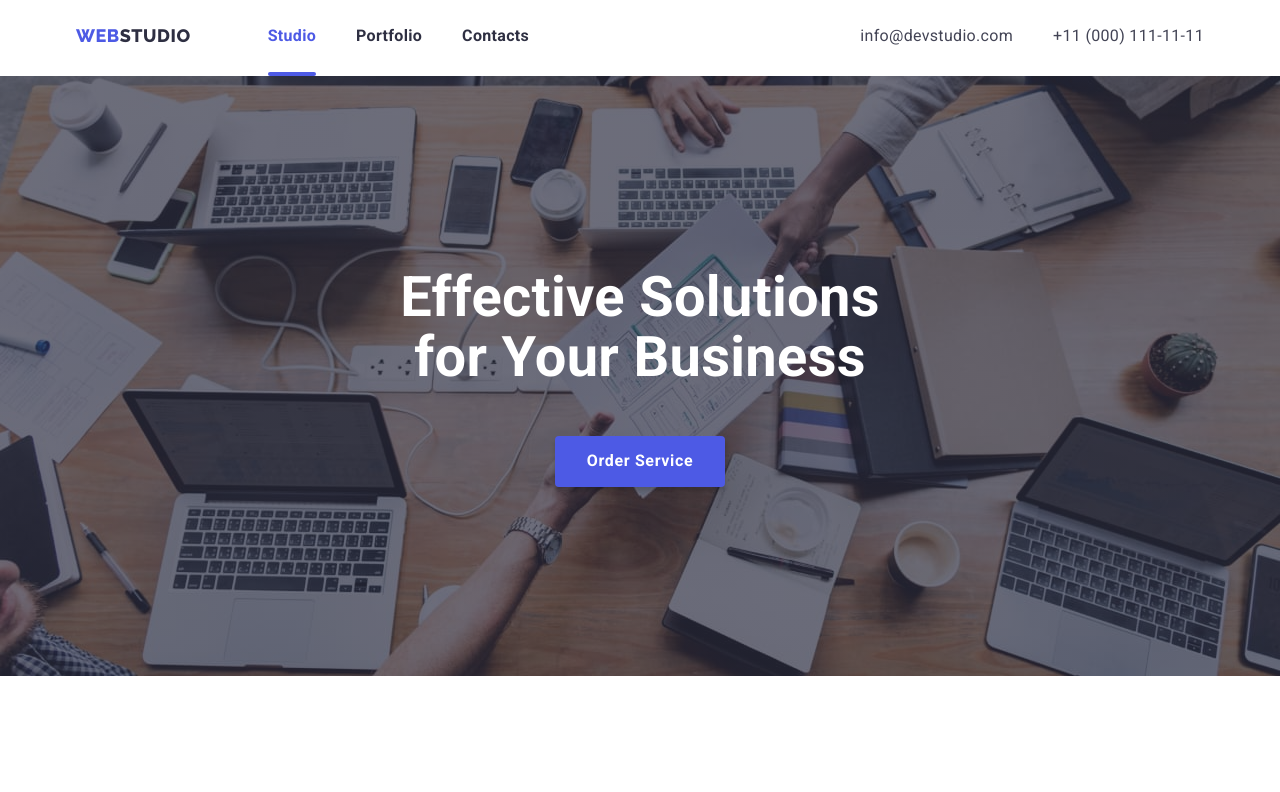
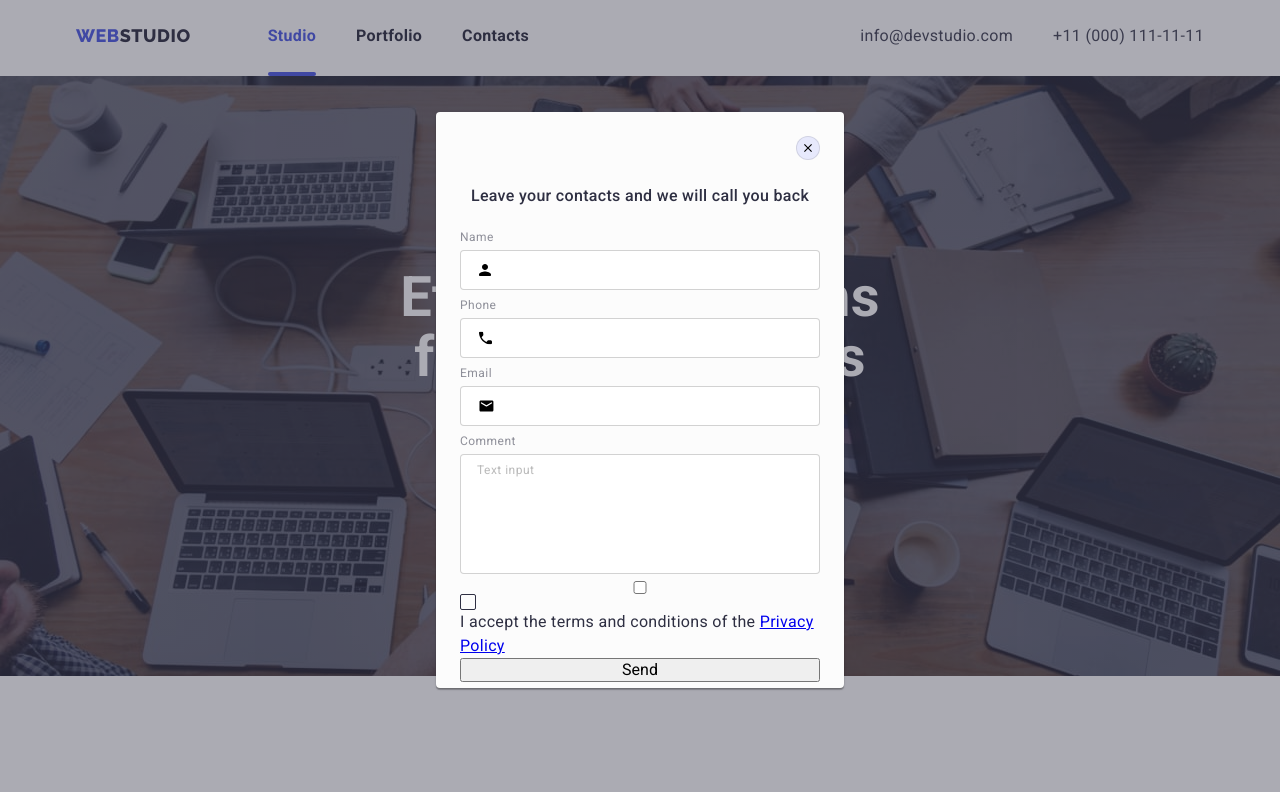
Before and after one commit to GinGreen91/goit-markup-hw-06, a plain HTML site: page index.html in a window 1280 px wide. Shown: the top 792 px of the page. Drawn offline with nearby package versions, Linux system fonts and the light colour scheme.

Commit message:
hard work 6

```diff
--- a/css/styles.css
+++ b/css/styles.css
@@ -334,7 +334,6 @@ button {
 	color: #404bbf;
 }
 
-
 .customers-logo {
 	fill: currentColor;
 }
@@ -536,6 +535,7 @@ button {
 	background-color: #fcfcfc;
 	box-shadow: 0px 1px 1px rgba(0, 0, 0, 0.14), 0px 1px 3px rgba(0, 0, 0, 0.12), 0px 2px 1px rgba(0, 0, 0, 0.2);
 	border-radius: 4px;
+	padding: 72px 24px 24px;
 }
 
 .modal-close-btn {
@@ -554,7 +554,7 @@ button {
 	transition: background-color var(--transition);
 }
 
-.model-close-btn-icon{
+.model-close-btn-icon {
 	transition: fill var(--transition);
 }
 
@@ -573,3 +573,98 @@ button {
 	visibility: hidden;
 	pointer-events: none;
 }
+/*------------------MODAL FORM------------------*/
+.contact-form {
+	display: flex;
+	flex-direction: column;
+}
+
+.modal-window-title {
+	font-weight: 500;
+	font-size: 16px;
+	color: var(--dark);
+	text-align: center;
+	margin-bottom: 14px;
+}
+
+.contact_form_input {
+	width: 100%;
+	height: 40px;
+	border: 1px solid rgba(33, 33, 33, 0.2);
+	border-radius: 4px;
+	padding: 11px 38px;
+	transition: border-color var(--transition);
+	/*проверить в дз шрифт и цвет текста внутри*/
+}
+
+.contact_form_input:focus {
+	outline: none;
+	border: 1px solid #4d5ae5;
+}
+
+.contact_form_input:focus + .input-form-icon {
+	fill: #4d5ae5;
+}
+
+.lable-text {
+	display: block;
+	font-size: 12px;
+	line-height: 1.33;
+	letter-spacing: 0.04em;
+	color: var(--subtle-text);
+	margin-top: 8px;
+	margin-bottom: 4px;
+}
+
+.form-input-wrapper {
+	display: block;
+	position: relative;
+}
+
+.input-form-icon {
+	position: absolute;
+	top: 50%;
+	transform: translate(0, -50%);
+	left: 19px;
+	transition: fill var(--transition);
+}
+
+.modal-textarea-form {
+	width: 100%;
+	height: 120px;
+	padding: 8px 16px;
+	resize: none;
+	border: 1px solid rgba(33, 33, 33, 0.2);
+	border-radius: 4px;
+	transition: border-color var(--transition);
+}
+
+.modal-textarea-form:focus {
+	outline: none;
+	border: 1px solid #4d5ae5;
+}
+
+.modal-textarea-form::placeholder {
+	font-size: 12px;
+	line-height: 1.33;
+	letter-spacing: 0.04em;
+	color: rgba(117, 117, 117, 0.5);
+}
+
+.checkbox-form::before {
+	display: block;
+	width: 16px;
+	height: 16px;
+	border: 1.25px solid #2e2f42;
+	border-radius: 2px;
+	content: "";
+	cursor: pointer;
+}
+
+.check-form:checked + .checkbox-form::before {
+	background-color: var(--primary-brand);
+	background-image: url(../image/check-icon.svg);
+	/* background-size: 10px 8px;
+	background-position: center center;
+	background-repeat: no-repeat; */
+}
--- a/index.html
+++ b/index.html
@@ -127,28 +127,28 @@
 								<ul class="social-member-list">
 									<li class="social-member-item">
 										<a href="#" class="social-member-link">
-											<svg class="social-list-icon" widht="16" height="16">
+											<svg class="social-list-icon" width="16px" height="16px">
 												<use href="./image/icons.svg#icon-instagram_icon"></use>
 											</svg>
 										</a>
 									</li>
 									<li class="social-member-item">
 										<a href="#" class="social-member-link">
-											<svg class="social-list-icon" widht="16" height="16">
+											<svg class="social-list-icon" width="16px" height="16px">
 												<use href="./image/icons.svg#icon-twitter_icon"></use>
 											</svg>
 										</a>
 									</li>
 									<li class="social-member-item">
 										<a href="#" class="social-member-link">
-											<svg class="social-list-icon" widht="16" height="16">
+											<svg class="social-list-icon" width="16px" height="16px">
 												<use href="./image/icons.svg#icon-facebook_icon"></use>
 											</svg>
 										</a>
 									</li>
 									<li class="social-member-item">
 										<a href="#" class="social-member-link">
-											<svg class="social-list-icon" widht="16" height="16">
+											<svg class="social-list-icon" width="16px" height="16px">
 												<use href="./image/icons.svg#icon-linkedin_icon"></use>
 											</svg>
 										</a>
@@ -164,28 +164,28 @@
 								<ul class="social-member-list">
 									<li class="social-member-item">
 										<a href="#" class="social-member-link">
-											<svg class="social-list-icon" widht="16" height="16">
+											<svg class="social-list-icon" width="16px" height="16px">
 												<use href="./image/icons.svg#icon-instagram_icon"></use>
 											</svg>
 										</a>
 									</li>
 									<li class="social-member-item">
 										<a href="#" class="social-member-link">
-											<svg class="social-list-icon" widht="16" height="16">
+											<svg class="social-list-icon" width="16px" height="16px">
 												<use href="./image/icons.svg#icon-twitter_icon"></use>
 											</svg>
 										</a>
 									</li>
 									<li class="social-member-item">
 										<a href="#" class="social-member-link">
-											<svg class="social-list-icon" widht="16" height="16">
+											<svg class="social-list-icon" width="16px" height="16px">
 												<use href="./image/icons.svg#icon-facebook_icon"></use>
 											</svg>
 										</a>
 									</li>
 									<li class="social-member-item">
 										<a href="#" class="social-member-link">
-											<svg class="social-list-icon" widht="16" height="16">
+											<svg class="social-list-icon" width="16px" height="16px">
 												<use href="./image/icons.svg#icon-linkedin_icon"></use>
 											</svg>
 										</a>
@@ -201,28 +201,28 @@
 								<ul class="social-member-list">
 									<li class="social-member-item">
 										<a href="#" class="social-member-link">
-											<svg class="social-list-icon" widht="16" height="16">
+											<svg class="social-list-icon" width="16px" height="16px">
 												<use href="./image/icons.svg#icon-instagram_icon"></use>
 											</svg>
 										</a>
 									</li>
 									<li class="social-member-item">
 										<a href="#" class="social-member-link">
-											<svg class="social-list-icon" widht="16" height="16">
+											<svg class="social-list-icon" width="16px" height="16px">
 												<use href="./image/icons.svg#icon-twitter_icon"></use>
 											</svg>
 										</a>
 									</li>
 									<li class="social-member-item">
 										<a href="#" class="social-member-link">
-											<svg class="social-list-icon" widht="16" height="16">
+											<svg class="social-list-icon" width="16px" height="16px">
 												<use href="./image/icons.svg#icon-facebook_icon"></use>
 											</svg>
 										</a>
 									</li>
 									<li class="social-member-item">
 										<a href="#" class="social-member-link">
-											<svg class="social-list-icon" widht="16" height="16">
+											<svg class="social-list-icon" width="16px" height="16px">
 												<use href="./image/icons.svg#icon-linkedin_icon"></use>
 											</svg>
 										</a>
@@ -238,28 +238,28 @@
 								<ul class="social-member-list">
 									<li class="social-member-item">
 										<a href="#" class="social-member-link">
-											<svg class="social-list-icon" widht="16" height="16">
+											<svg class="social-list-icon" width="16px" height="16px">
 												<use href="./image/icons.svg#icon-instagram_icon"></use>
 											</svg>
 										</a>
 									</li>
 									<li class="social-member-item">
 										<a href="#" class="social-member-link">
-											<svg class="social-list-icon" widht="16" height="16">
+											<svg class="social-list-icon" width="16px" height="16px">
 												<use href="./image/icons.svg#icon-twitter_icon"></use>
 											</svg>
 										</a>
 									</li>
 									<li class="social-member-item">
 										<a href="#" class="social-member-link">
-											<svg class="social-list-icon" widht="16" height="16">
+											<svg class="social-list-icon" width="16px" height="16px">
 												<use href="./image/icons.svg#icon-facebook_icon"></use>
 											</svg>
 										</a>
 									</li>
 									<li class="social-member-item">
 										<a href="#" class="social-member-link">
-											<svg class="social-list-icon" widht="16px" height="16">
+											<svg class="social-list-icon" width="16px" height="16px">
 												<use href="./image/icons.svg#icon-linkedin_icon"></use>
 											</svg>
 										</a>
@@ -283,35 +283,35 @@
 						</li>
 						<li class="customers-item">
 							<a href="#" class="customers-link">
-								<svg class="customers-logo" width="104" height="56">
+								<svg class="customers-logo" width="104px" height="56px">
 									<use href="./image/icons.svg#icon-Logo_taglinehere"></use>
 								</svg>
 							</a>
 						</li>
 						<li class="customers-item">
 							<a href="#" class="customers-link">
-								<svg class="customers-logo" width="104" height="56">
+								<svg class="customers-logo" width="104px" height="56px">
 									<use href="./image/icons.svg#icon-Logo_company"></use>
 								</svg>
 							</a>
 						</li>
 						<li class="customers-item">
 							<a href="#" class="customers-link">
-								<svg class="customers-logo" width="104" height="56">
+								<svg class="customers-logo" width="104px" height="56px">
 									<use href="./image/icons.svg#icon-Logo_fosterpeters"></use>
 								</svg>
 							</a>
 						</li>
 						<li class="customers-item">
 							<a href="#" class="customers-link">
-								<svg class="customers-logo" width="104" height="56">
+								<svg class="customers-logo" width="104px" height="56px">
 									<use href="./image/icons.svg#icon-Logo_brand"></use>
 								</svg>
 							</a>
 						</li>
 						<li class="customers-item">
 							<a href="#" class="customers-link">
-								<svg class="customers-logo" width="104" height="56">
+								<svg class="customers-logo" width="104px" height="56px">
 									<use href="./image/icons.svg#icon-Logo_tagline"></use>
 								</svg>
 							</a>
@@ -336,28 +336,28 @@
 					<ul class="fotter-media-list">
 						<li class="fotter-media-item">
 							<a class="fotter-media-link" href="#">
-								<svg class="fotter-media-icon" weight="24" height="24">
+								<svg class="fotter-media-icon" width="24px" height="24px">
 									<use href="./image/icons.svg#icon-instagram_icon"></use>
 								</svg>
 							</a>
 						</li>
 						<li class="fotter-media-item">
 							<a class="fotter-media-link" href="#">
-								<svg class="fotter-media-icon" weight="24" height="24">
+								<svg class="fotter-media-icon" width="24px" height="24px">
 									<use href="./image/icons.svg#icon-twitter_icon"></use>
 								</svg>
 							</a>
 						</li>
 						<li class="fotter-media-item">
 							<a class="fotter-media-link" href="#">
-								<svg class="fotter-media-icon" weight="24" height="24">
+								<svg class="fotter-media-icon" width="24px" height="24px">
 									<use href="./image/icons.svg#icon-facebook_icon"></use>
 								</svg>
 							</a>
 						</li>
 						<li class="fotter-media-item">
 							<a class="fotter-media-link" href="#">
-								<svg class="fotter-media-icon" weight="24" height="24">
+								<svg class="fotter-media-icon" width="24px" height="24px">
 									<use href="./image/icons.svg#icon-linkedin_icon"></use>
 								</svg>
 							</a>
@@ -366,20 +366,62 @@
 				</div>
 			</div>
 		</footer>
-
-		<div class="backdrop is-hidden" data-modal>
+		<!-- добавить is-hidden после бекдропа в конце работы -->
+		<div class="backdrop" data-modal>
 			<div class="modal">
-				<!-- проба форми -->
-				<!-- <form>
-					<input class="persona" />
-					<input class="phone" />
-					<input class="mail" />
-					<textarea></textarea>
-				</form> -->
-					<!-- проба форми -->
 				<button type="button" class="modal-close-btn" data-modal-close>
-					<svg class="model-close-btn-icon" width="8" height="8"><use href="./image/icons.svg#icon-closer"></use></svg>
+					<svg class="model-close-btn-icon" width="8px" height="8px"><use href="./image/icons.svg#icon-closer"></use></svg>
 				</button>
+				<p class="modal-window-title">Leave your contacts and we will call you back</p>
+				<form class="contact-form">
+					<label class="label-contact-form">
+						<span class="lable-text">Name</span>
+						<span class="form-input-wrapper">
+							<input
+								class="contact_form_input"
+								type="text"
+								name="name"
+								required
+								pattern="^[a-zA-Zа-яА-Я]+"
+								minlength="2"
+							/>
+							<svg class="input-form-icon" width="12px" height="12px">
+								<use href="./image/icons.svg#icon-person-icon"></use>
+							</svg>
+						</span>
+					</label>
+					<label class="label-contact-form">
+						<span class="lable-text">Phone</span>
+						<span class="form-input-wrapper">
+						<input
+							class="contact_form_input"
+							type="tel"
+							name="phone_number"
+							required
+							pattern="[0-9]{3}-[0-9]{3}-[0-9]{2}-[0-9]{2}"
+							title="xxx-xxx-xx-xx"
+						/>
+						<svg class="input-form-icon" width="13px" height="13px"><use href="./image/icons.svg#icon-phone-icon"></use></svg>
+						</span>
+					</label>
+					<label class="label-contact-form">
+						<span class="lable-text">Email</span>
+						<span class="form-input-wrapper">
+						<input class="contact_form_input" type="email" name="email" />
+						<svg class="input-form-icon" width="15px" height="12px"><use href="./image/icons.svg#icon-mail-icon"></use></svg>
+						</span>
+					</label>
+					<label class="label-contact-form">
+						<span class="lable-text text-area">Comment</span>
+						<textarea class="modal-textarea-form" name="user-message" placeholder="Text input"></textarea>
+					</label>
+					<input id="user-policy" type="checkbox" name="user-policy" class="check-form" />
+					<label for="user-policy" class="checkbox-form">
+						I accept the terms and conditions of the
+						<a href="#">Privacy Policy</a>
+					</label>
+					<button type="submit" class="modal-form-submit">Send</button>
+				</form>
 			</div>
 		</div>
 		<script src="./js/modal.js"></script>
```
Also changed, not shown: image/check-icon.svg (added).
